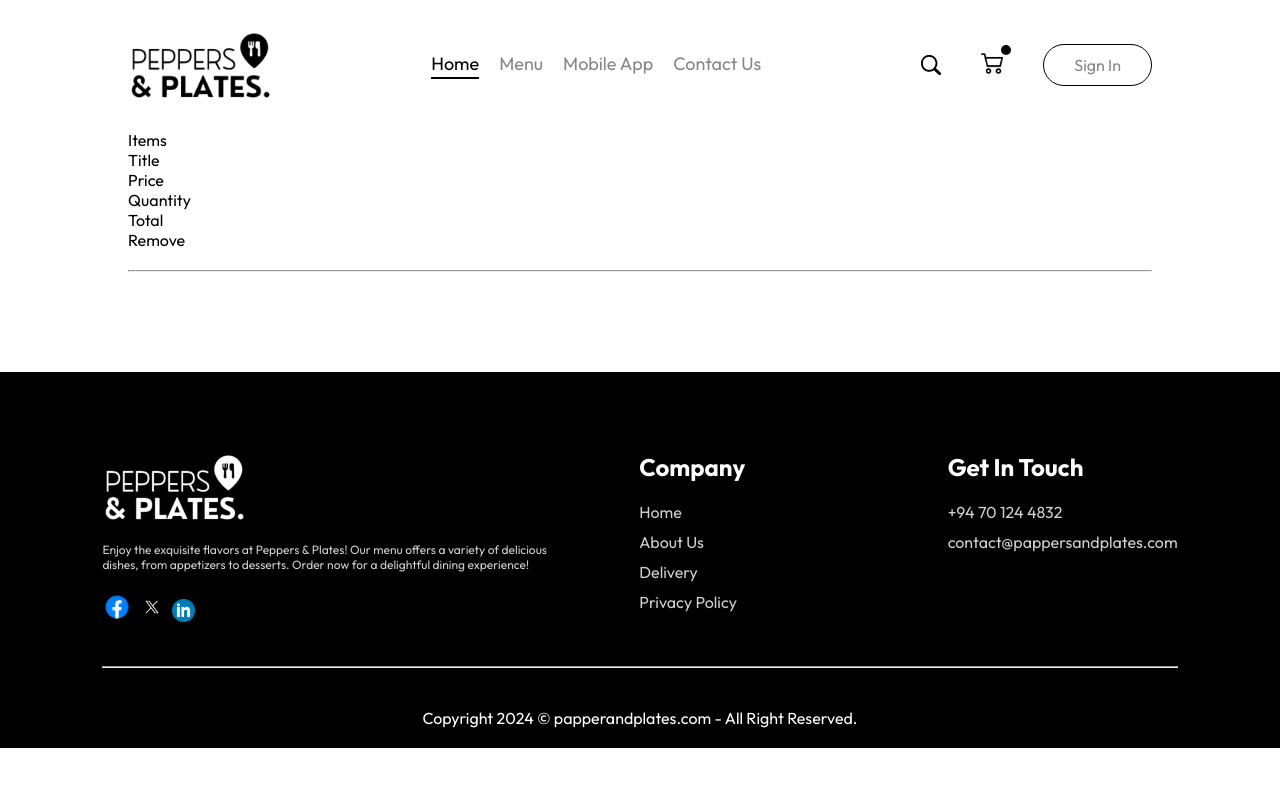
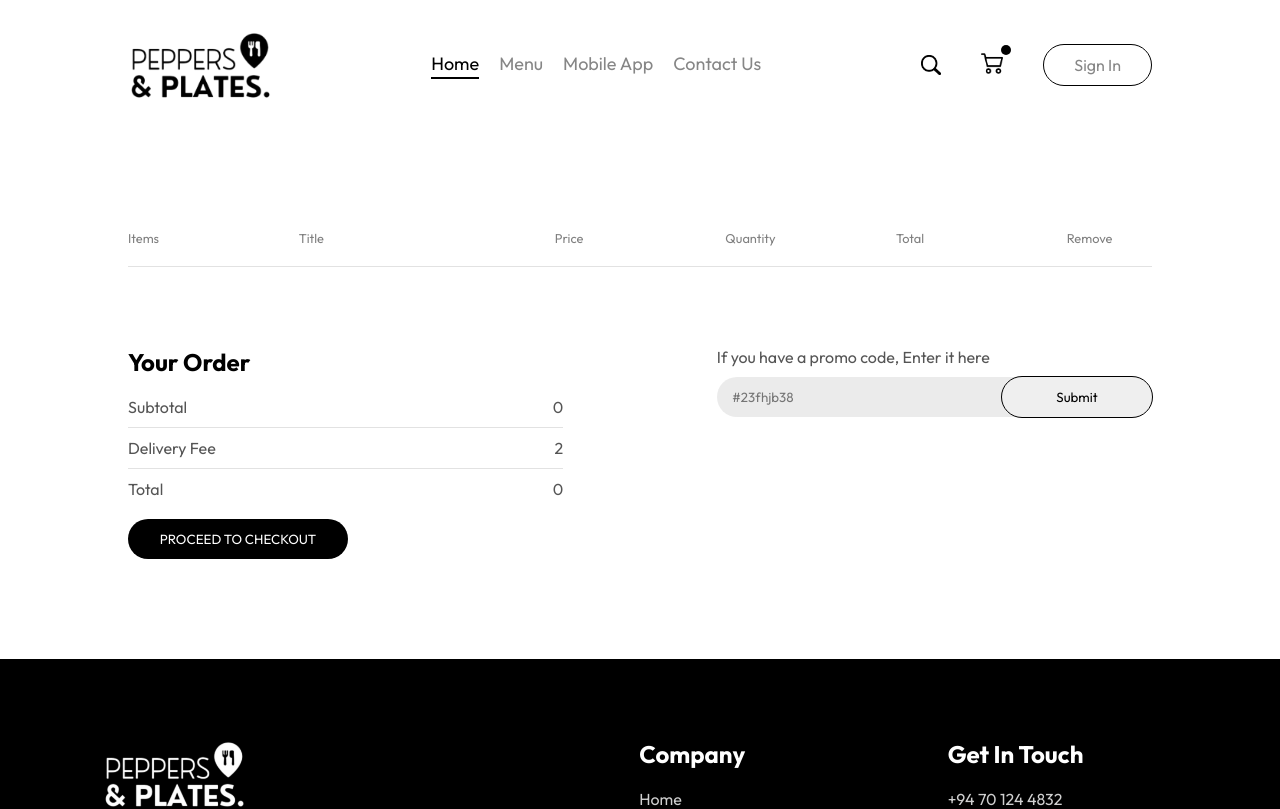
Before and after one commit to Rizz-33/Peppers-and-Plates, a React (Vite) app in the folder frontend/: page /cart in a window 1280 px wide. Shown: the top 809 px of the page. Built offline with nearby package versions, Linux system fonts and the light colour scheme.

Commit message:
feat: Cart

```diff
--- a/frontend/src/pages/cart/Cart.css
+++ b/frontend/src/pages/cart/Cart.css
@@ -0,0 +1,87 @@
+.cart{
+    margin-top: 100px;
+}
+.cart-items-title{
+    display: grid;
+    grid-template-columns: 1fr 1.5fr 1fr 1fr 1fr 0.5fr;
+    align-items: center;
+    color: grey;
+    font-size: max(1vw,12px);
+}
+.cart-items-item{
+    margin: 10px 0px;
+    color: black;
+}
+.cart-items-item img{
+    width: 80px;
+}
+.cart hr{
+    height: 1px;
+    background-color: #e2e2e2;
+    border: none;
+}
+.cart-items-item .cross{
+    cursor: pointer;
+}
+.cart-bottom{
+    margin-top: 80px;
+    display: flex;
+    justify-content: space-between;
+    gap: max(12vw,20px);
+}
+.cart-total{
+    flex: 1;
+    display: flex;
+    flex-direction: column;
+    gap: 20px;
+}
+.cart-total-details{
+    display: flex;
+    justify-content: space-between;
+    color: #555;
+}
+.cart-total hr{
+    margin: 10px 0px;
+}
+.cart-total button {
+    border: none;
+    color: white;
+    background-color: black;
+    width: max(15vw,220px);
+    padding: 12px 0px;
+    border-radius: 24px;
+    cursor: pointer;
+}
+.cart-promocode{
+    flex: 1;
+}
+.cart-promocode-input{
+    margin-top: 10px;
+    display: flex;
+    justify-content: space-between;
+    align-items: center;
+    background-color: #eaeaeaea;
+    border-radius: 24px;
+    height: 40px;
+}
+.cart-promocode p{
+    color: #555;
+}
+.cart-promocode-input input{
+    background: transparent;
+    border: none;
+    outline: none;
+    padding-left: 10px;
+}
+.cart-promocode-input button{
+    width: max(10vw,150px);
+    padding: 12px 5px;
+    outline: 1px solid black;
+    border: none;
+    color: black;
+    border-radius: 24px;
+}
+.cart-promocode-input button:focus {
+    background-color: black;
+    color: white;
+}
--- a/frontend/src/pages/cart/Cart.jsx
+++ b/frontend/src/pages/cart/Cart.jsx
@@ -19,6 +19,55 @@
                 </div>
                 <br />
                 <hr />
+                {food_list.map((item,index)=>{
+                    if(cartItems[item._id]>0)
+                    {
+                        return(
+                            <div>
+                                <div className="cart-items-title cart-items-item">
+                                    <img src={item.image} alt="" />
+                                    <p>{item.name}</p>
+                                    <p>{item.price} LKR</p>
+                                    <p>{cartItems[item._id]}</p>
+                                    <p>{item.price*cartItems[item._id]} LKR</p>
+                                    <p onClick={()=>removeFromCart(item._id)} className='cross'>x</p>
+                                </div>
+                                <hr />
+                            </div>
+                        )
+                    }
+                })}
+            </div>
+            <div className="cart-bottom">
+                <div className="cart-total">
+                    <h2>Your Order</h2>
+                    <div>
+                        <div className="cart-total-details">
+                            <p>Subtotal</p>
+                            <p>{0}</p>
+                        </div>
+                        <hr />
+                        <div className="cart-total-details">
+                            <p>Delivery Fee</p>
+                            <p>{2}</p>
+                        </div>
+                        <hr />
+                        <div className="cart-total-details">
+                            <p>Total</p>
+                            <p>{0}</p>
+                        </div>
+                    </div>
+                    <button>PROCEED TO CHECKOUT</button>
+                </div>
+                <div className="cart-promocode">
+                    <div>
+                        <p>If you have a promo code, Enter it here</p>
+                        <div className="cart-promocode-input">
+                            <input type="text" placeholder='  #23fhjb38'/>
+                            <button>Submit</button>
+                        </div>
+                    </div>
+                </div>
             </div>
         </div>
     )
```
